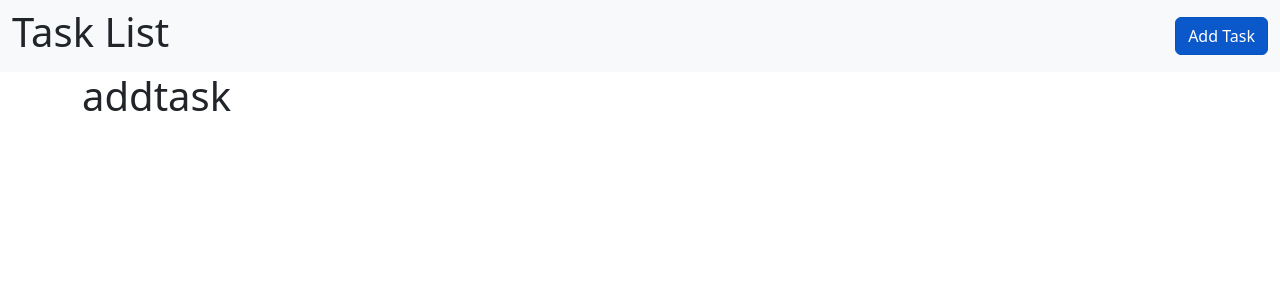
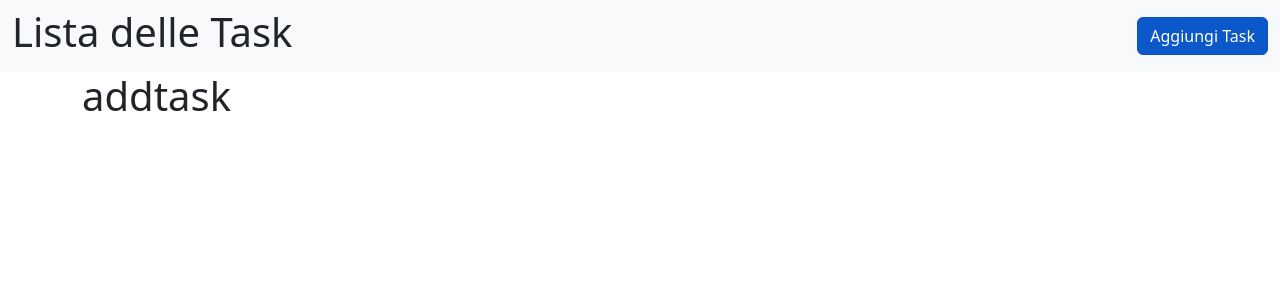
Before and after one commit to VincenzoTulimieri/ex-react-task-manager, a React (Vite) app: page /add-task in a window 1280 px wide. Shown: the top 300 px of the page. Built offline with nearby package versions, Linux system fonts and the light colour scheme; no server answers.

Commit message:
feat: creata tabella task

```diff
--- a/src/components/Header.jsx
+++ b/src/components/Header.jsx
@@ -5,8 +5,8 @@ export default function Header() {
         <header>
             <nav className="navbar bg-body-tertiary">
                 <div className="container-fluid justify-content-between">
-                    <h1><NavLink to={'/'} className="vt-link-h1">Task List</NavLink></h1>
-                    <NavLink to={'add-task'} className="btn btn-primary" >Add Task</NavLink>
+                    <h1><NavLink to={'/'} className="vt-link-h1">Lista delle Task</NavLink></h1>
+                    <NavLink to={'add-task'} className="btn btn-primary" >Aggiungi Task</NavLink>
                 </div>
             </nav>
         </header>
--- /dev/null
+++ b/src/components/TaskRow.jsx
@@ -0,0 +1,16 @@
+export default function TaskRow({ title, status, id, createdAt }) {
+
+    const formatted = new Date(createdAt)
+    const createdDate = formatted.toLocaleDateString("it-IT");
+
+    return (
+        <>
+            <tr>
+                <th scope="row">{id}</th>
+                <td>{title}</td>
+                <td>{status}</td>
+                <td>{createdDate}</td>
+            </tr>
+        </>
+    )
+}
--- a/src/context/GlobalContext.jsx
+++ b/src/context/GlobalContext.jsx
@@ -4,17 +4,17 @@ const { VITE_URL_API } = import.meta.env
 export const GlobalContext = createContext()
 
 export function GlobalProvider({ children }) {
-    const [task, setTask] = useState([])
+    const [tasks, setTasks] = useState([])
 
     useEffect(() => {
         fetch(`${VITE_URL_API}/tasks`)
             .then(res => res.json())
-            .then(data => setTask(data))
+            .then(data => setTasks(data))
             .catch(err => console.error(err))
     }, [])
 
     return (
-        <GlobalContext.Provider value={{ task, setTask }}>
+        <GlobalContext.Provider value={{ tasks, setTasks }}>
             {children}
         </GlobalContext.Provider>
     )
--- a/src/pages/TaskList.jsx
+++ b/src/pages/TaskList.jsx
@@ -1,14 +1,34 @@
-import { useContext } from "react"
+import { useContext, memo } from "react"
 import { GlobalContext } from "../context/GlobalContext"
+import TaskRow from "../components/TaskRow"
 
 export default function TaskList() {
 
-    const {task}= useContext(GlobalContext)
+    const { tasks } = useContext(GlobalContext)
+    const TaskRowMemo = memo(TaskRow)
 
+    console.log(tasks)
 
     return (
         <>
-            <h1>Task</h1>
+            <h1>Lista delle Task</h1>
+            <table className="table table-dark table-hover table-bordered">
+                <thead>
+                    <tr>
+                        <th scope="col">#</th>
+                        <th scope="col">Nome</th>
+                        <th scope="col">Stato</th>
+                        <th scope="col">Data di Creazione</th>
+                    </tr>
+                </thead>
+                <tbody>
+                    {tasks && tasks.map((task) => {
+                        return (
+                            <TaskRowMemo key={task.id} {...task} />
+                        )
+                    })}
+                </tbody>
+            </table>
         </>
     )
 }
```
